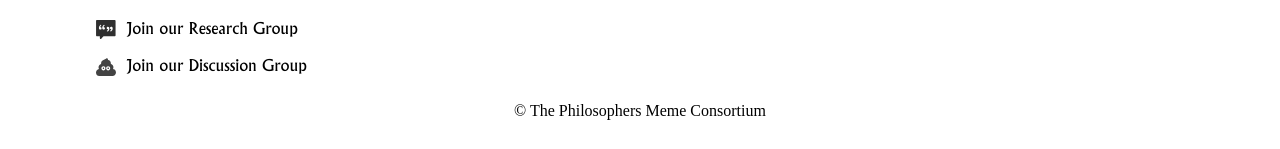
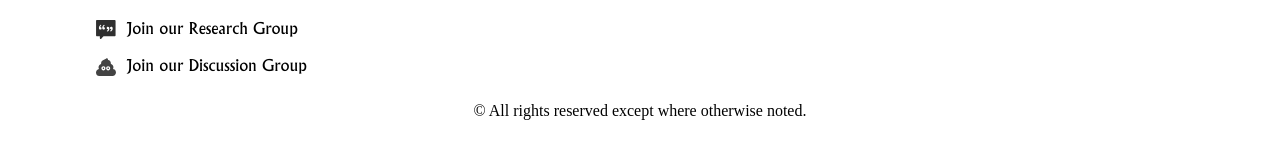
Before and after one commit to FraserThompson/PhilosophersMeme, a Jekyll site: the page built from index.html, in a window 1280 px wide and 900 px high, scrolled down 1874 px. Shown: the part 748-897 px from the top of the window. Built offline with Jekyll 4.4.1, drawn with Linux system fonts in a browser that asks for light colours; nearby versions of some CDN libraries; some web fonts are replaced; library files that are not in the unit come from our copies; the list of posts is cut into pages by our own code.

Commit message:
Update footer.html

```diff
--- a/_includes/footer.html
+++ b/_includes/footer.html
@@ -24,7 +24,7 @@
 				</div>
 			</li>
 	  	</ul>
-	  <div class="footer-copyright">&copy; The Philosophers Meme Consortium</div>
+	  <div class="footer-copyright">&copy; All rights reserved except where otherwise noted.</div>
   </nav>
 </footer>
 <script>
```
